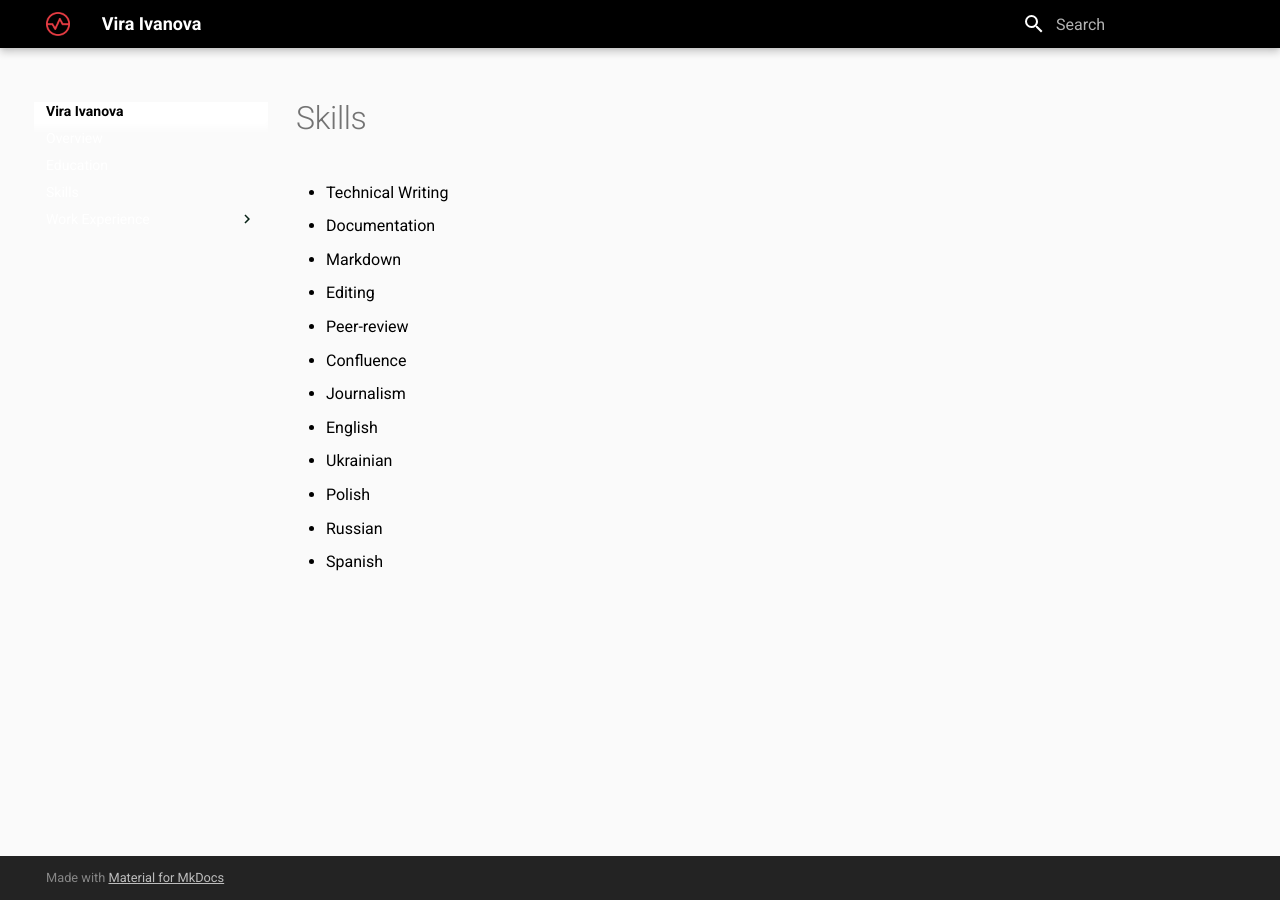
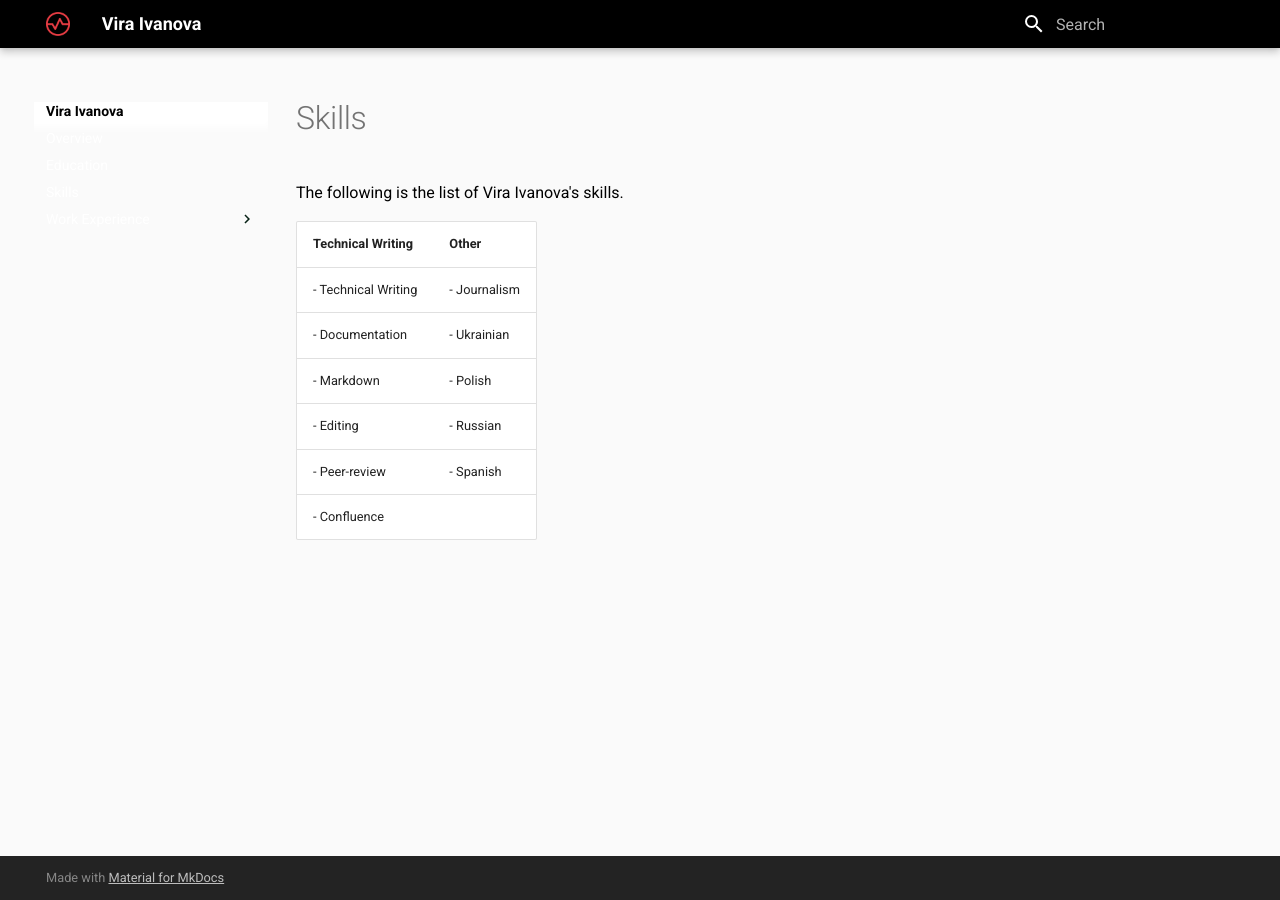
Before and after one commit to Vira-wizeline/tw-profile, an MkDocs documentation site: the page built from docs/skills.md, in a window 1280 px wide. Built offline with MkDocs 1.6.1 and Material for MkDocs 9.7.7, drawn with Linux system fonts in a browser that asks for light colours.

Commit message:
skills updated

```diff
--- a/docs/skills.md
+++ b/docs/skills.md
@@ -1,14 +1,11 @@
 # Skills
+The following is the list of Vira Ivanova's skills.
 
-- Technical Writing
-- Documentation
-- Markdown
-- Editing
-- Peer-review
-- Confluence
-- Journalism
-- English
-- Ukrainian
-- Polish
-- Russian
-- Spanish
+| Technical Writing      | Other |
+| -----------            | ----------- |
+| - Technical Writing    |  - Journalism
+| - Documentation        |  -  Ukrainian
+| - Markdown             |  - Polish
+| - Editing              |  - Russian
+| - Peer-review          |  - Spanish
+| - Confluence           |
```
